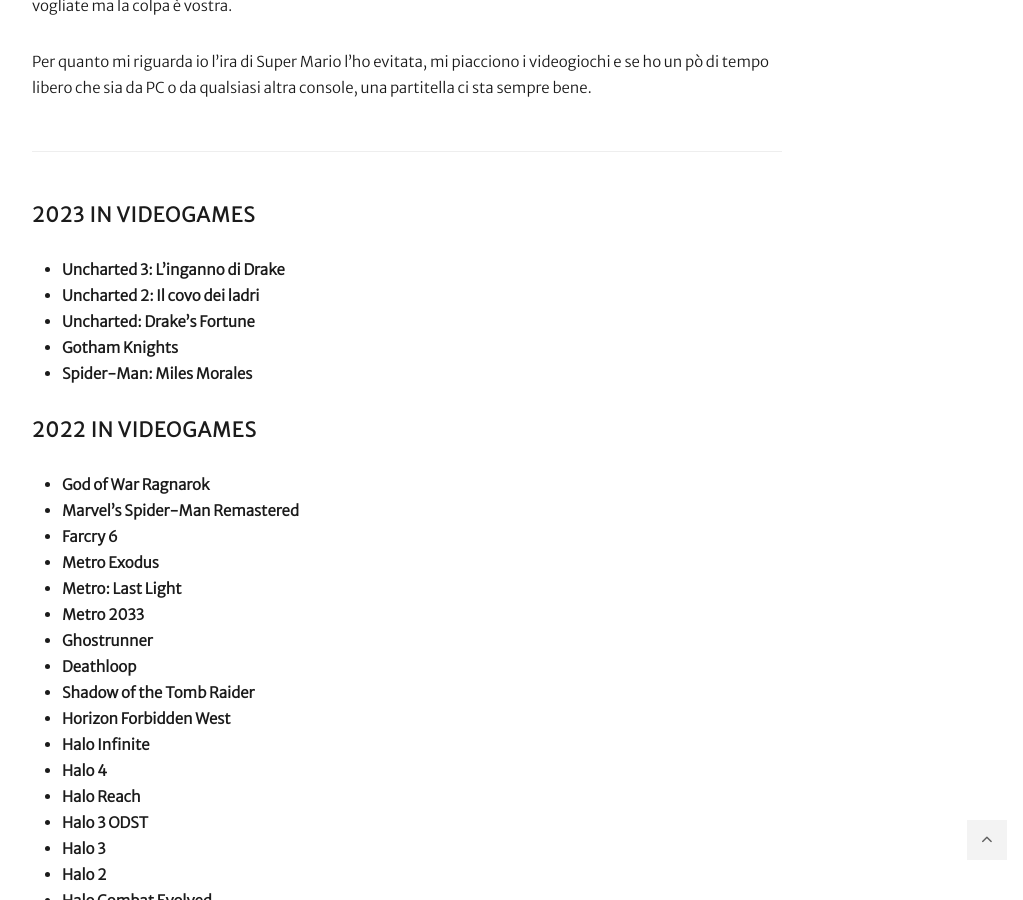
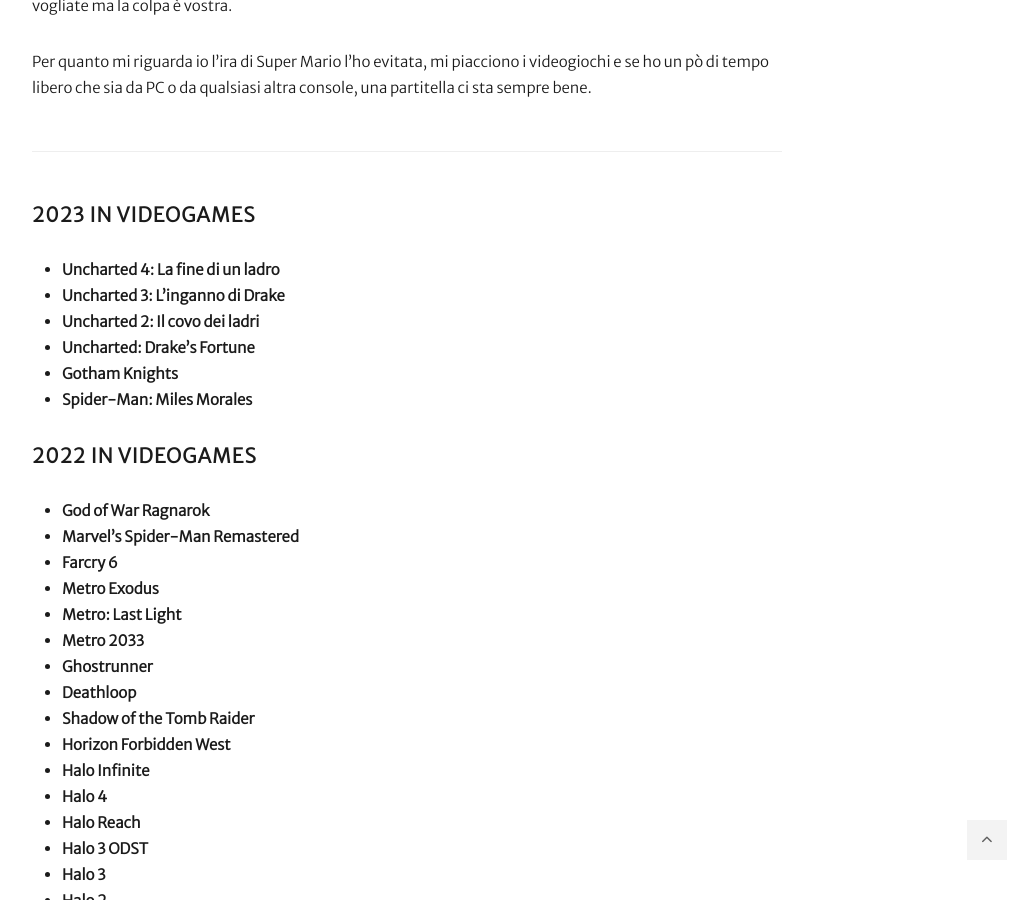
Before and after one commit to carlofinocchiaro/carlofinocchiaro.github.io, a Jekyll site: the page built from _pages/atAGlancePage/gaming.md, in a window 1280 px wide and 900 px high, scrolled down 955 px. Shown: the whole window, without its empty margins (233-1256 px from the left). Built offline with Jekyll 4.4.1, drawn with Linux system fonts in a browser that asks for light colours; nearby versions of some CDN libraries; emoji names are drawn with the system emoji font.

Commit message:
Update videogame page + gem update

```diff
--- a/_pages/atAGlancePage/gaming.md
+++ b/_pages/atAGlancePage/gaming.md
@@ -14,6 +14,7 @@
 
 ***
 #### 2023 in videogames
+* **Uncharted 4: La fine di un ladro**
 * **Uncharted 3: L'inganno di Drake**
 * **Uncharted 2: Il covo dei ladri**
 * **Uncharted: Drake's Fortune**
```
Also changed, not shown: Gemfile.lock.
